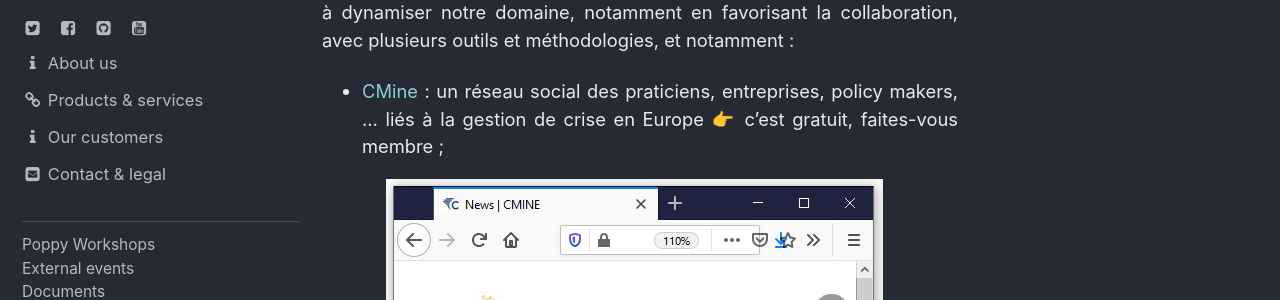
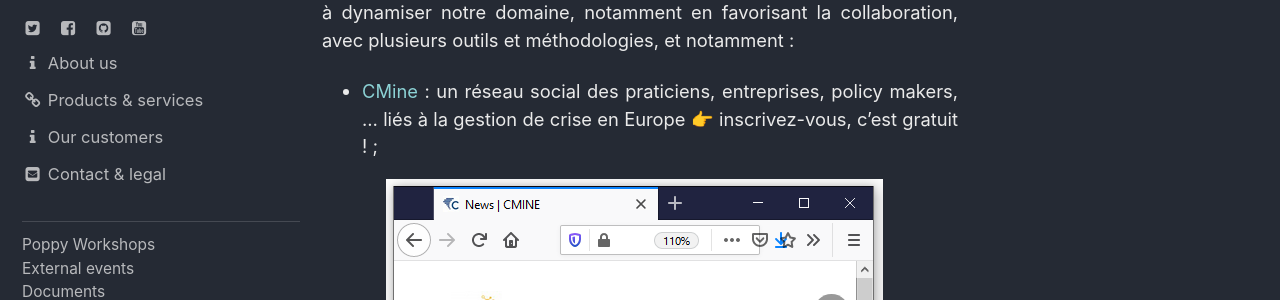
Before and after one commit to ccloquet/ccloquet.github.io, a Jekyll site: the page built from _posts/2020-02-20-driver_plus.md, in a window 1280 px wide and 1400 px high. Shown: the part 325-625 px from the top of the window. Built offline with Jekyll 4.4.1, drawn with Linux system fonts in a browser that asks for light colours; cached includes are drawn as plain includes; some of the changed text lies outside the part shown.

Commit message:
Update 2020-02-20-driver_plus.md

```diff
--- a/_posts/2020-02-20-driver_plus.md
+++ b/_posts/2020-02-20-driver_plus.md
@@ -6,16 +6,16 @@ tags: [tools,europe,network,security]
 Cette semaine avait lieu la conférence de clôture du projet européen "[Driver+](https://www.driver-project.eu)", consacré à l'innovation en gestion de crise.
 Ce projet contribue à dynamiser notre domaine, notamment en favorisant la collaboration, avec plusieurs outils et méthodologies, et notamment :
 
- - [CMine](https://www.cmine.eu) : un réseau social des praticiens, entreprises, policy makers, ... liés à la gestion de crise en Europe  👉 c'est gratuit, faites-vous membre ;
+ - [CMine](https://www.cmine.eu) : un réseau social des praticiens, entreprises, policy makers, ... liés à la gestion de crise en Europe  👉 inscrivez-vous, c'est gratuit ! ;
  <center>
 <img height="250" src="https://blog.my-poppy.eu/images/cmine1.PNG">&nbsp;&nbsp;<img height="250" src="https://blog.my-poppy.eu/images/cmine2.PNG">
 </center>
 
  - [PoS](https://pos.driver-project.eu/en/PoS/solutions) : un portfolio de solutions techniques, avec notamment des **évaluations de praticiens** 👉  vous pouvez y signaler vos besoins et il vous suggèrera des solutions possibles ;
- - [CoE](https://www.driver-project.eu/centres-of-expertise-coe/) : un réseau de **centres d'expertise** en matière d'innovation en gestion de crise en Europe ;
+ - [CoE](https://www.driver-project.eu/centres-of-expertise-coe/) : un réseau européen de **centres d'expertise** en matière d'innovation en gestion de crise ;
  - [TGM](https://www.driver-project.eu/trial-guidance-methodology/) : une méthodologie pour tester des solutions de terrain.
 
-Il a aussi été question de [Fire-IN](https://fire-in.eu), un **réseau européen d'innovation pompiers/secours** ; de l'implication croissante des « **volontaires spontanés** » dans la gestion de crise, que ce soit au travers d'une [méthodologie](https://www.driver-project.eu/new-ways-of-volunteering-care-and-support-for-unaffiliated-spontaneous-volunteers-final-2020), d'une [app](https://pos.driver-project.eu/sites/default/files/public/2020-01/Driver%2B%20Crowdtasker-App-HandsOn.pptx), ou d'exercices, notamment dans le cadre de [#ready2help](https://onlinelibrary.wiley.com/doi/full/10.1111/1468-5973.12200) de la Croix-Rouge Néerlandaise ; du projet "[Psychological First Help](https://pos.driver-project.eu/sites/default/files/public/2019-03/12007_psc_pfa_guide_T2_samlet_low.pdf)" du FICR, qui **désinstitutionnalise** l'aide psychologique de crise ; ainsi que du besoin toujours plus pressant de **standardisation** (ex: [terminologie commune](https://www.cenelec.eu/research/CWA)).
+Il a aussi été question de [Fire-IN](https://fire-in.eu), un **réseau européen d'innovation pompiers/secours** ; de l'implication croissante des « **volontaires spontanés** » dans la gestion de crise, que ce soit au travers d'une [méthodologie](https://www.driver-project.eu/new-ways-of-volunteering-care-and-support-for-unaffiliated-spontaneous-volunteers-final-2020), d'une [app](https://pos.driver-project.eu/sites/default/files/public/2020-01/Driver%2B%20Crowdtasker-App-HandsOn.pptx), ou d'exercices, notamment dans le cadre de [#ready2help](https://onlinelibrary.wiley.com/doi/full/10.1111/1468-5973.12200) de la Croix-Rouge Néerlandaise ; du projet "[Psychological First Help](https://pos.driver-project.eu/sites/default/files/public/2019-03/12007_psc_pfa_guide_T2_samlet_low.pdf)" de la [FICR](https://media.ifrc.org/ifrc/?lang=fr), qui **désinstitutionnalise** l'aide psychologique de crise ; ainsi que du besoin toujours plus pressant de **standardisation** (ex: [terminologie commune](https://www.cenelec.eu/research/CWA)).
 
 Et la technologie là-dedans ? Comme l'a souligné Kees Boersma (VU Amsterdam), elle n'a pas le pouvoir de résoudre les problèmes sociaux ou institutionnels. Par contre, lorsqu'elle est **centrée sur les besoins des utilisateurs**, même si elle est imparfaite, elle peut fournir un levier bienvenu pour des transformations en profondeur.
 
```
